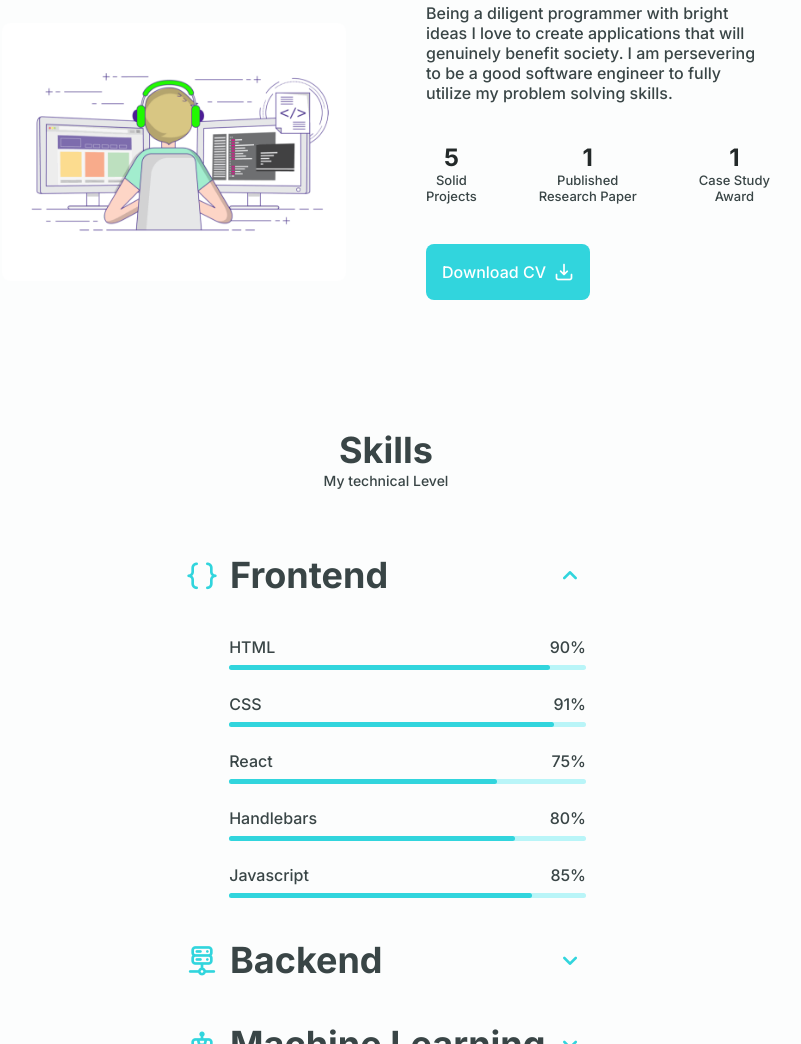
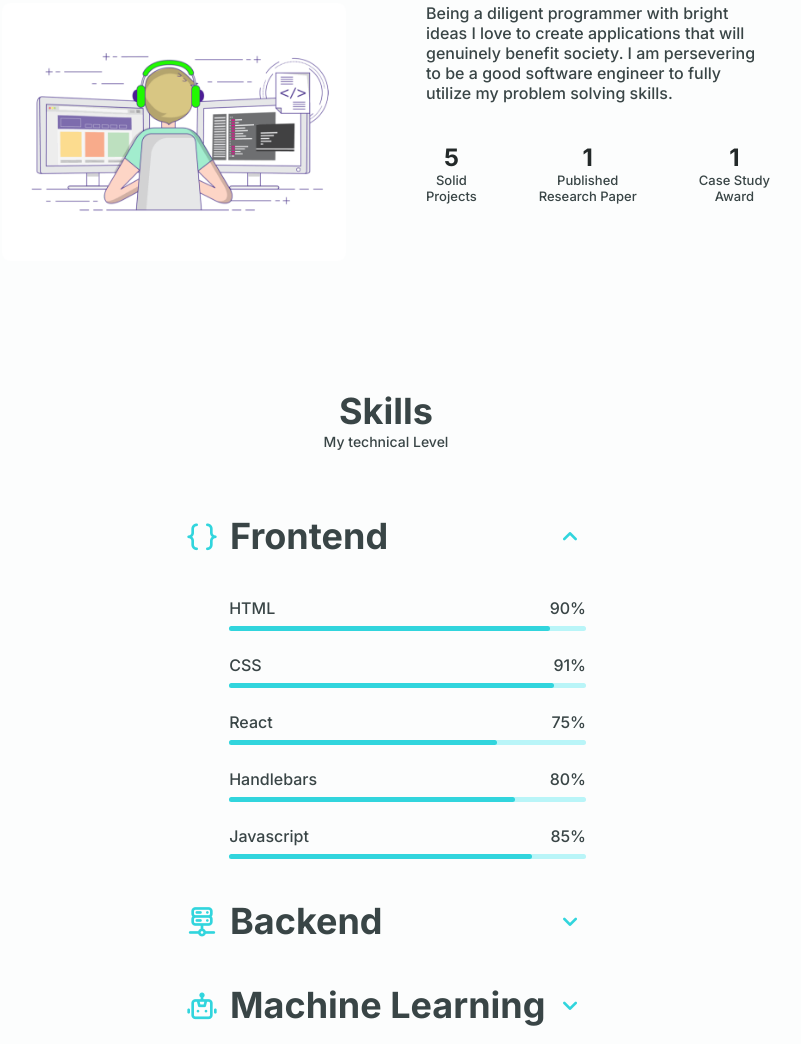
Before and after one commit to IfuChan/portfolio-website, a plain HTML site: page index.html in a window 1280 px wide. Shown: the part 856-1900 px from the top of the page, without its empty margins (254-1055 px from the left). Drawn offline with nearby package versions, Linux system fonts and the light colour scheme.

Commit message:
error fixed

```diff
--- a/index.html
+++ b/index.html
@@ -130,11 +130,11 @@ persevering to be a good software engineer to fully utilize my problem solving s
 <span class=about_info-name>Case Study <br> Award</span>
 </div>
 </div>
-<div class=about_buttons>
+<!-- <div class=about_buttons>
 <a download href=assets/pdf/IfadUzZaman.pdf class="button button--flex">
 Download CV<i class="uil uil-import button_icon"></i>
 </a>
-</div>
+</div> -->
 </div>
 </div>
 </section>
```
